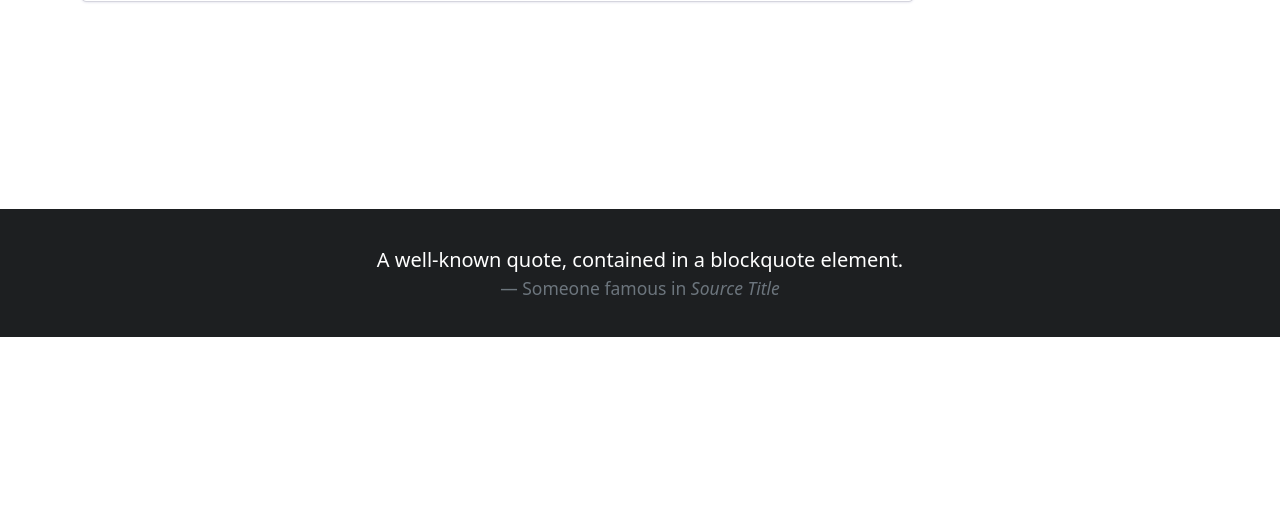
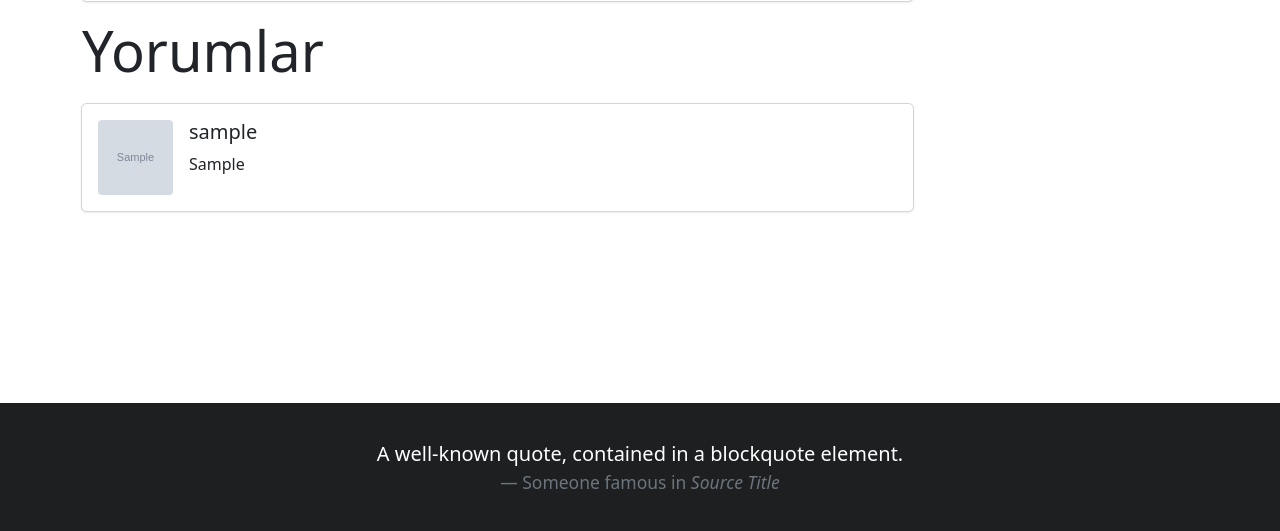
Before and after one commit to ugurhmz/Oguzhan-celikarslan-Blog-project, a Django app: a page that uses blog/templates/pages/detay.html in a window 1280 px wide. Shown: the part 719-1250 px from the top of the page. Before the commit the page ends 1056 px from the top, so only its background shows below. Run offline with Django 3.2, Linux system fonts and the light colour scheme; tables that the repository leaves empty hold one stand-in row (values such as "Sample post"); grey boxes marked "Sample" are stand-in pictures; some libraries are stand-ins or nearby versions.

Commit message:
yorum eklendi

```diff
--- a/blog/templates/pages/detay.html
+++ b/blog/templates/pages/detay.html
@@ -1,4 +1,5 @@
 {% extends 'base.html' %}
+{% load static %}
 
 {% block title %} {{ yazi.baslik }} {% endblock title %}
 
@@ -18,6 +19,38 @@
   </div>
 
 </div>
+<h5 class="display-4">Yorumlar</h5>
+
+ {% for yorum in yorumlar %}
+
+     <div class="card">
+    <div class="card-body d-flex flex-row">
+        <div>
+            {% if yorum.yazan.avatar %}
+
+
+            <img src="{{ yorum.yazan.avatar.url }}" class="rounded mr-3" width="75px" height="75px" alt="">
+
+            {% else %}
+         <img src="{% static 'images/no-avatar.jpg' %}" class="rounded mr-3" width="75px" height="75px" alt="">
+
+            {% endif %}
+
+        </div>
+
+        <div class="card-title">
+            <h5 class="card-title">{{ yorum.yazan.username }}</h5>
+            <p class="card-text">{{ yorum.yorum }}</p>
+        </div>
+
+    </div>
+</div>
+
+{% empty %}
+    <p>Bu yazı için hiç yorum yapılmamış.</p>
+
+
+  {% endfor %}
 
 
 {% endblock %}
--- a/blog/templates/pages/yazilarim.html
+++ b/blog/templates/pages/yazilarim.html
@@ -13,7 +13,11 @@
             alt="..."
           />
           <div class="card-body">
-            <h5 class="card-title">Card title</h5>
+            <h5 class="card-title">
+                <a href="{% url 'detay' slug=yazi.slug %}">
+                    {{ yazi.baslik }}
+                </a>
+            </h5>
             <p class="card-text">
               {{ yazi.icerik |safe| truncatechars_html:200}}
             </p>
```
Also changed, not shown: media/avatar/author-2-150x150.jpg (added), static/images/no-avatar.jpg (added).
